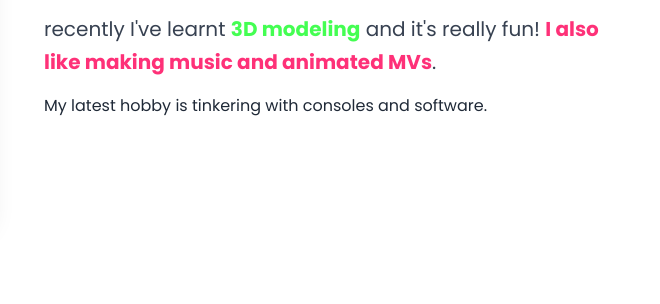
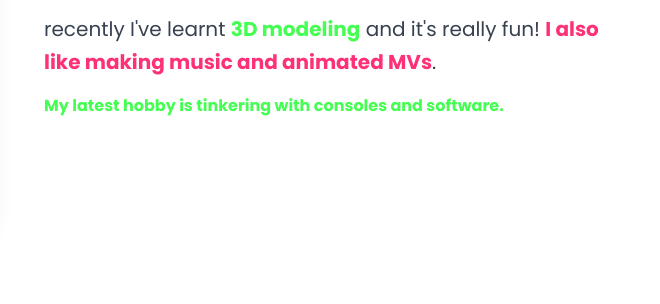
Before and after one commit to mehloulhanna/portfolio, a plain HTML site: page index.html in a window 1280 px wide. Shown: the part 1317-1621 px from the top of the page, 620-1280 px from the left. Drawn offline with nearby package versions, Linux system fonts and the light colour scheme.

Commit message:
Update index.html

```diff
--- a/index.html
+++ b/index.html
@@ -77,7 +77,7 @@
                     <p class="text-xl text-gray-700 mb-4 leading-relaxed">
                         recently I've learnt <strong class="text-neon-green">3D modeling</strong> and it's really fun! <strong class="text-neon-pink">I also like making music and animated MVs</strong>.
                     </p>
-                    <p> My latest hobby is tinkering with consoles and software.</p>
+                   <strong class="text-neon-green"> My latest hobby is tinkering with consoles and software.</strong>
                 </div>
             </div>
         </section>
```
